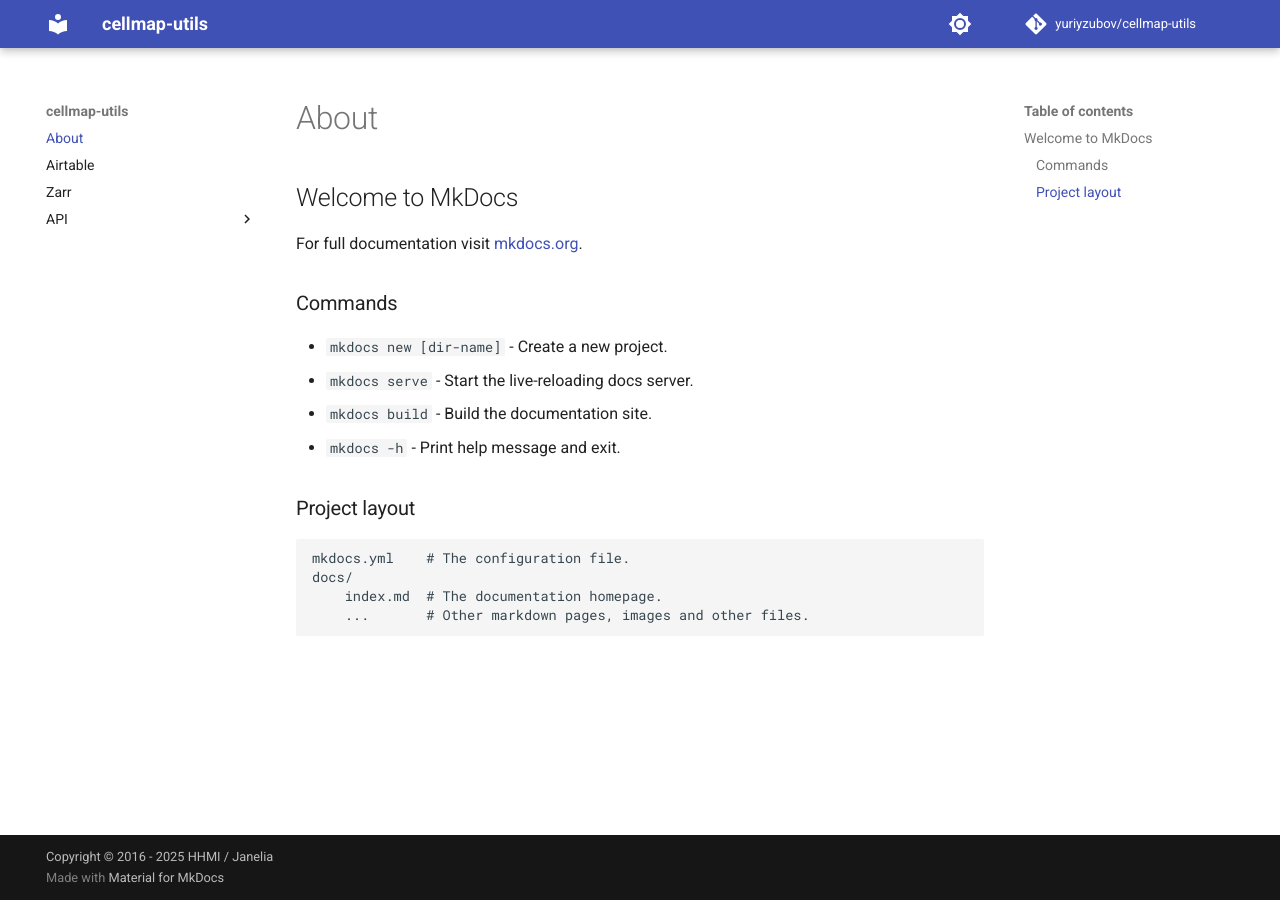
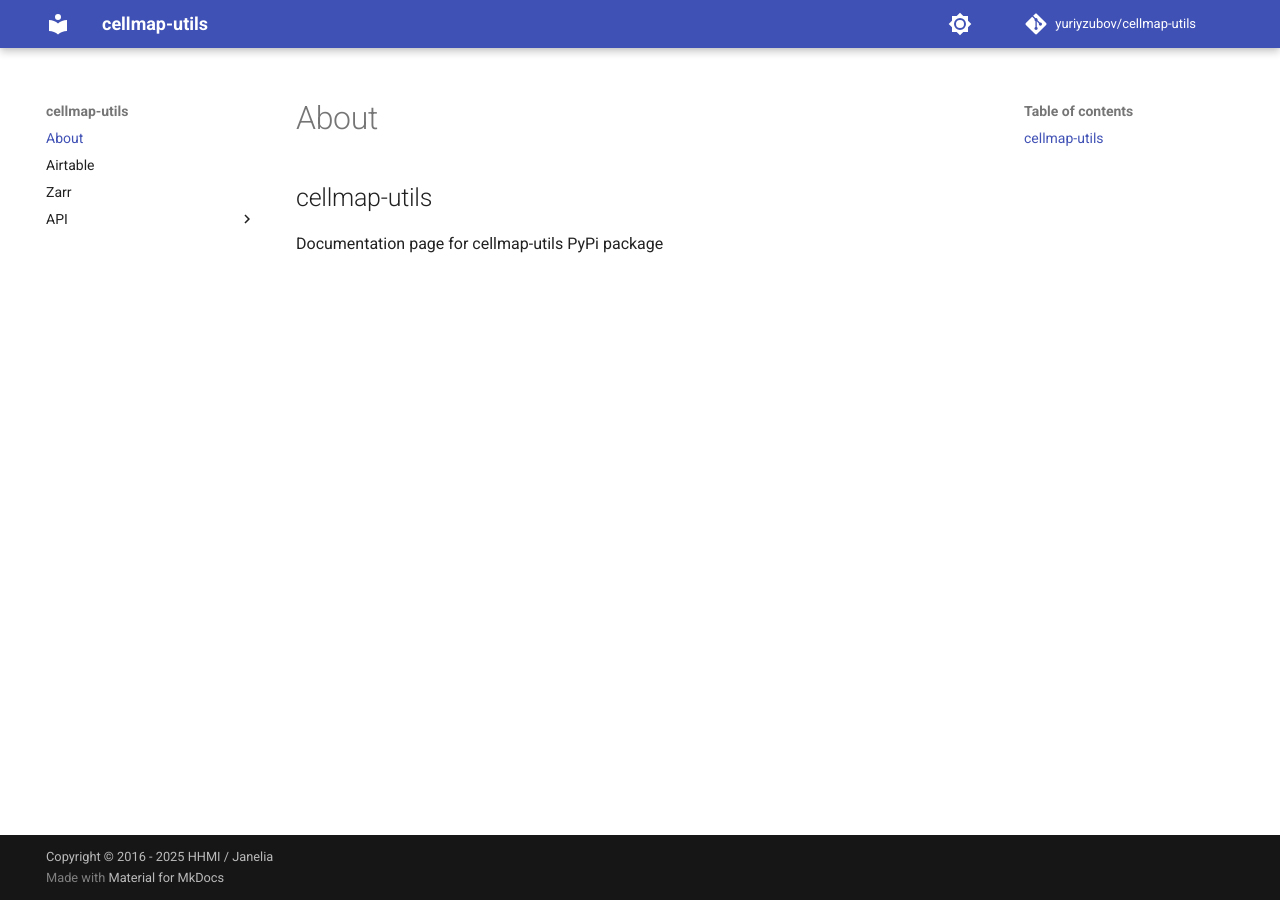
Before and after one commit to yuriyzubov/cellmap-utils, an MkDocs documentation site: the page built from docs/index.md, in a window 1280 px wide. Built offline with MkDocs 1.6.1 and Material for MkDocs 9.7.7, drawn with Linux system fonts in a browser that asks for light colours; comment, search, counter and statistics services are not loaded.

Commit message:
Modify docs/index.md

```diff
--- a/docs/index.md
+++ b/docs/index.md
@@ -1,17 +1,3 @@
-# Welcome to MkDocs
+# cellmap-utils
 
-For full documentation visit [mkdocs.org](https://www.mkdocs.org).
-
-## Commands
-
-* `mkdocs new [dir-name]` - Create a new project.
-* `mkdocs serve` - Start the live-reloading docs server.
-* `mkdocs build` - Build the documentation site.
-* `mkdocs -h` - Print help message and exit.
-
-## Project layout
-
-    mkdocs.yml    # The configuration file.
-    docs/
-        index.md  # The documentation homepage.
-        ...       # Other markdown pages, images and other files.
+Documentation page for cellmap-utils PyPi package
```
